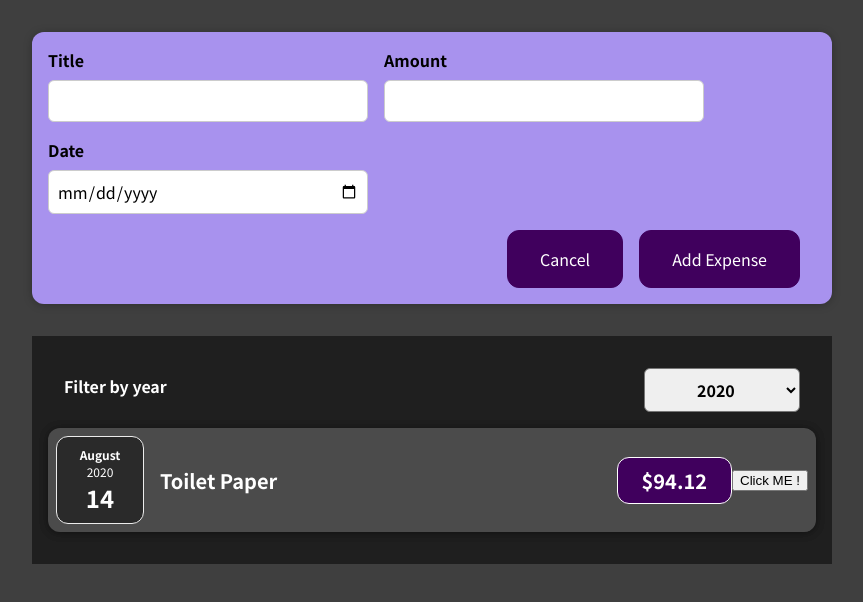
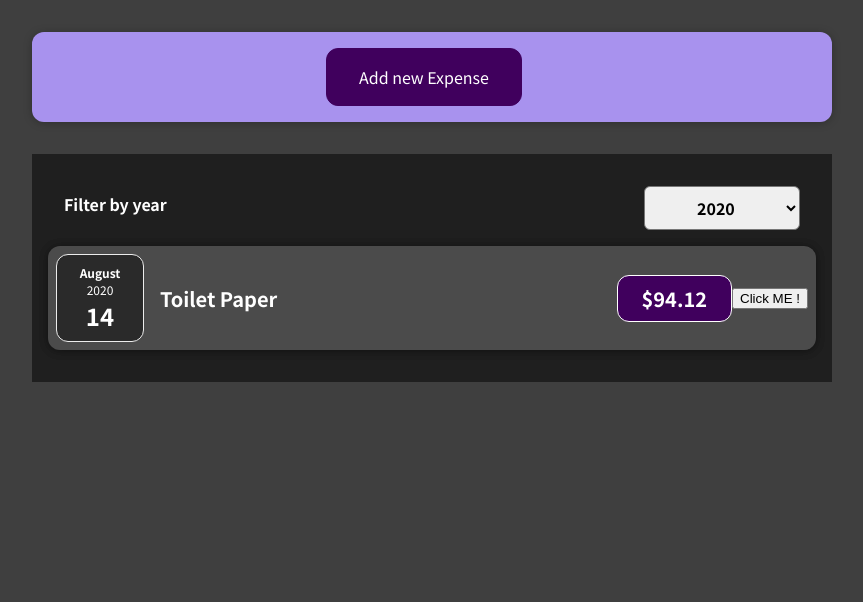
Before and after one commit to sp4chi/React-academind, a React (Create React App) app in the folder Forms/: page / in a window 1280 px wide. Shown: the top 602 px of the page, without its empty margins (208-1071 px from the left). Built offline with nearby package versions, Linux system fonts and the light colour scheme.

Commit message:
-added new edit state, add new expense button and conditionals in JSX

```diff
--- a/Forms/src/components/NewExpense/NewExpense.jsx
+++ b/Forms/src/components/NewExpense/NewExpense.jsx
@@ -1,20 +1,42 @@
-import React from 'react';
+import React, { useState } from 'react';
 import './NewExpense.css'
 
 import ExpenseForm from './ExpenseForm';
 const NewExpense = (props) => {
+    const [isEditing, setIsEditing] = useState(false);
+    const addNewExpenseHandler = () => {
+        setIsEditing(true);
+    }
 
     const onSaveExpenseDataHandler = (enteredExpenseData) => {
         const expenseData = {
             ...enteredExpenseData,
             id: Math.random().toString(),
         }
-        //console.log('data from NewExpense: ', expenseData);
+        setIsEditing(false)
         props.onAddExpense(expenseData);
     };
-    return (<div className='new-expense'>
-        <ExpenseForm onSaveExpenseData={onSaveExpenseDataHandler} />
-    </div>);
+    const onCancelHandler = () => {
+        setIsEditing(false);
+    };
+
+    return (
+        <div className='new-expense'>
+            {isEditing &&
+                <ExpenseForm
+                    onCancel={onCancelHandler}
+                    onSaveExpenseData={onSaveExpenseDataHandler}
+
+                />}
+            {!isEditing &&
+                <button
+                    onClick={addNewExpenseHandler}
+                >
+                    Add new Expense
+                </button>
+            }
+
+        </div>);
 }
 
 export default NewExpense;
```
